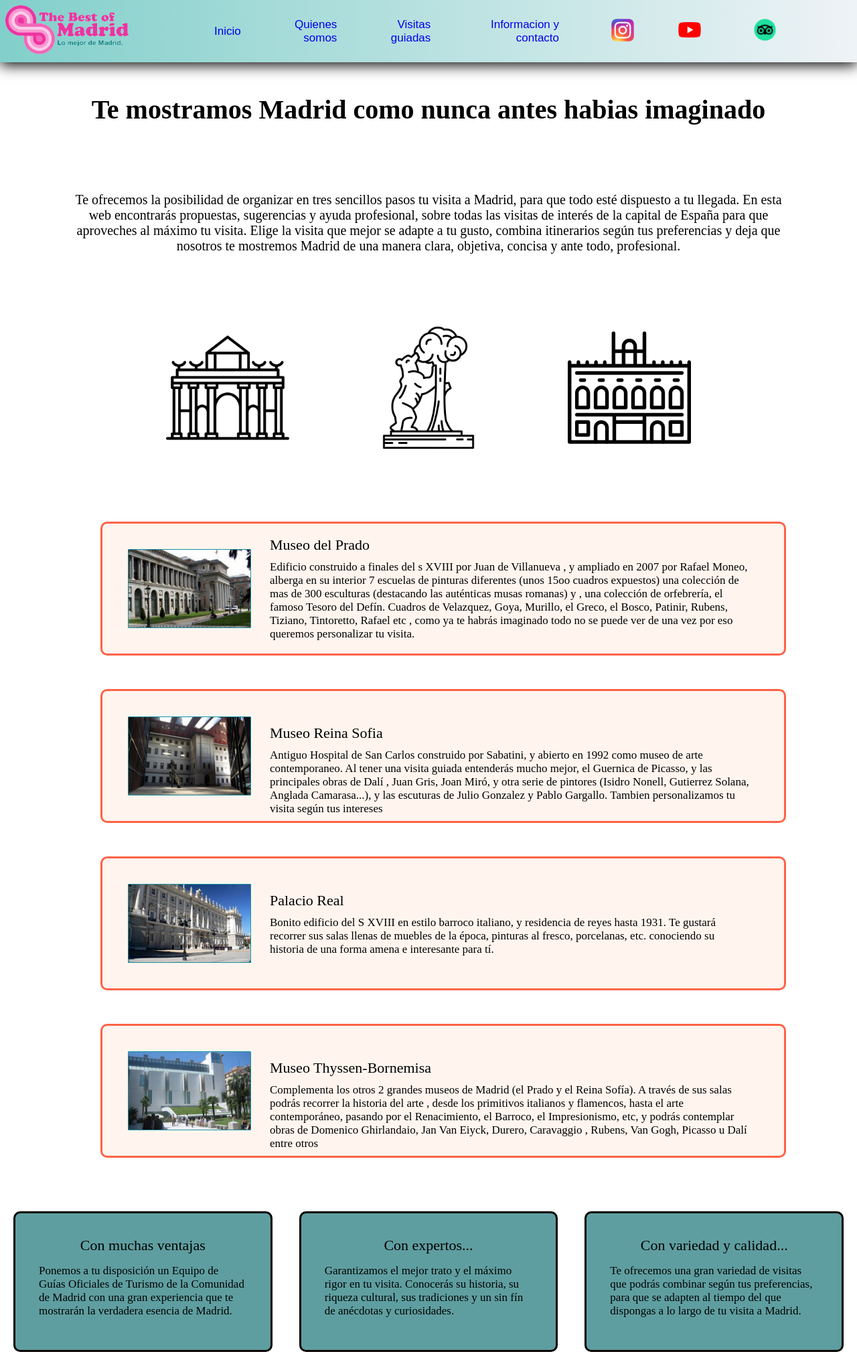
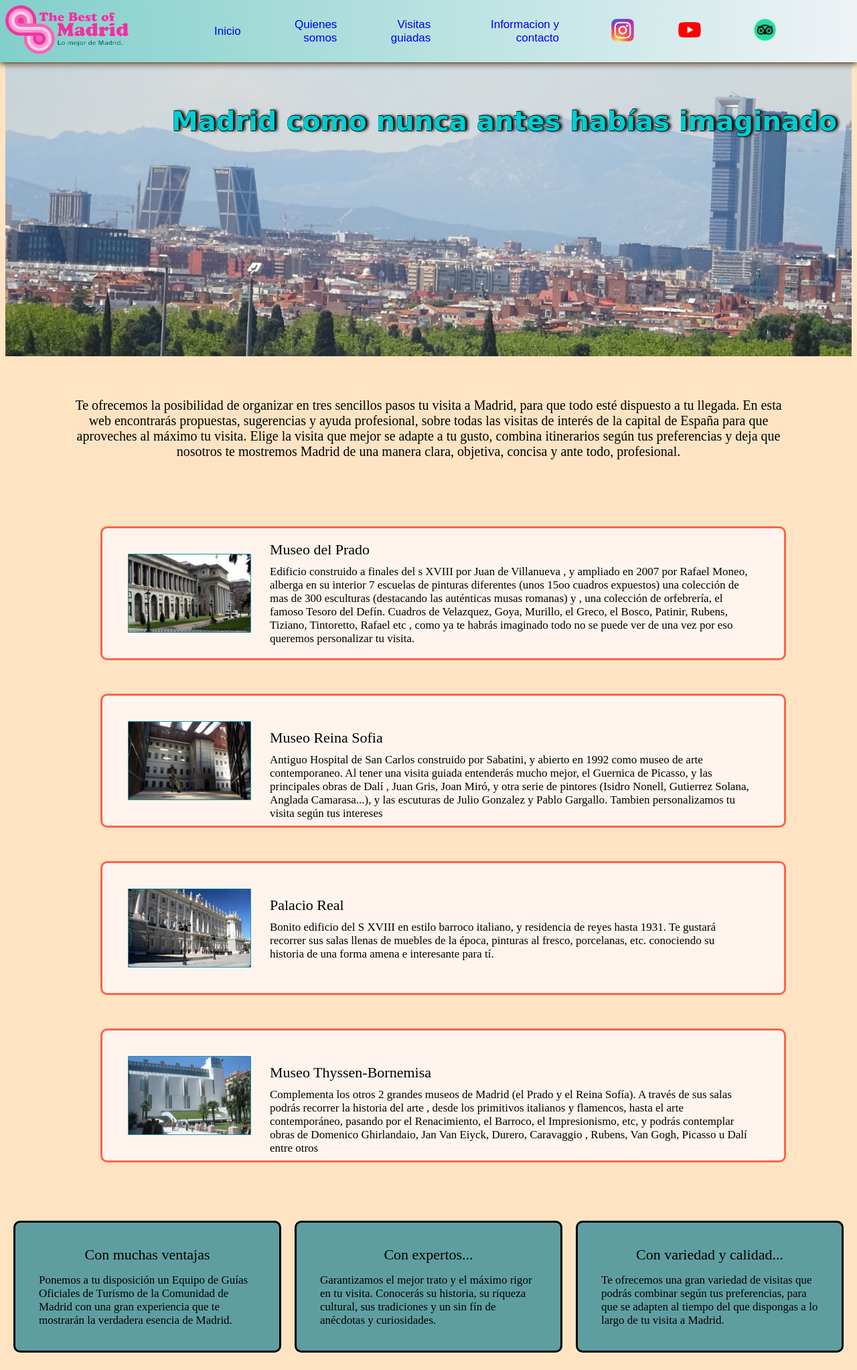
Before and after one commit to juliolilo/TheBestOfMadrid, a plain HTML site: page MiIndex.html in a window 1280 px wide. Shown: the whole page at 67% size. Drawn offline with Linux system fonts and the light colour scheme.

Commit message:
Más cambios

```diff
--- a/Informacion y contacto.css
+++ b/Informacion y contacto.css
@@ -44,6 +44,8 @@ body{
   background: -webkit-linear-gradient(180deg, hsla(206, 30%, 95%, 1) 0%, hsla(176, 45%, 66%, 1) 100%);
 
   filter: progid: DXImageTransform.Microsoft.gradient( startColorstr="#F0F4F7", endColorstr="#83D0CB", GradientType=1 );
+  box-shadow: 0 1px 10px ;
+
   position: fixed;
   z-index: 100;
   margin: 0;
--- a/Mama.css
+++ b/Mama.css
@@ -1,3 +1,11 @@
+/* 1. Color de fondo
+   2. Enlace a las visitas guiadas
+   3. Traducción a otros idiomas*/
+
+
+
+
+
 *{
     padding: 0;
     margin: 0;
@@ -6,7 +14,7 @@
 
 body{
     padding-top: 90px;
-    background-color:#fff;
+    background-color:bisque;
     box-sizing: border-box;
     margin: 0;
     /*padding: 0;*/
@@ -27,7 +35,7 @@ background: -moz-linear-gradient(180deg, hsla(206, 30%, 95%, 1) 0%, hsla(176, 45
 background: -webkit-linear-gradient(180deg, hsla(206, 30%, 95%, 1) 0%, hsla(176, 45%, 66%, 1) 100%);
 
 filter: progid: DXImageTransform.Microsoft.gradient( startColorstr="#F0F4F7", endColorstr="#83D0CB", GradientType=1 );
-    box-shadow: 0 4px 20px ;
+    box-shadow: 0 1px 10px ;
 
     position: fixed;
     z-index: 100;
@@ -40,10 +48,17 @@ filter: progid: DXImageTransform.Microsoft.gradient( startColorstr="#F0F4F7", en
 
 
 .titulo-texto{
-    margin: 50px;
+    position: absolute;
+    top: 15%;
+    left: 20%;
 
     font-size: 40px;
     text-align: center;
+    color:darkturquoise;
+    text-shadow: 4px 0 4px black, 0 1px black, 1px 0 black, 0 -1px black;
+
+    font-family:Verdana, Geneva, Tahoma, sans-serif;
+
 
 }
 
@@ -64,7 +79,7 @@ filter: progid: DXImageTransform.Microsoft.gradient( startColorstr="#F0F4F7", en
     align-items: center;
     justify-content: center;
     text-align: center;
-    background-color:white;
+    background-color:bisque;
     flex-wrap: wrap;
 
 }
@@ -76,14 +91,15 @@ filter: progid: DXImageTransform.Microsoft.gradient( startColorstr="#F0F4F7", en
     flex-wrap: wrap;
     align-items: center;
     justify-content: center;
-    background-color:white;
+
     text-align: center;
 
 }
 
 
 .iconos{
-    display: flex;
+    display: inline-block;
+    position: relative;
     align-items: center;
     justify-content: center;
     text-align: center;
@@ -223,15 +239,18 @@ img{
 
 .contenedor-abajo{
     height: 250px;
-    background-color:#fff;
+    width: 100%;
+    background-color:bisque;
 
     display: flex;
+    align-items: center;
+    justify-content: center;
 
 }
 
 .abajo{
-    width: 100%;
-    margin: 20px;
+    width: 400px;
+    margin: 10px;
     background-color:cadetblue;
     border-radius: 10px  ;
     border-color:  blue;
@@ -296,3 +315,11 @@ img{
 .red:hover{
     transform: scale(1.1);
 }
+
+
+.img-recta{
+    width: 100%;
+    height: 450px;
+    object-fit: cover;
+    overflow: hidden;
+}
--- a/MiIndex.html
+++ b/MiIndex.html
@@ -27,9 +27,9 @@
 
         </nav>
         <div class="redes-sociales">
-            <a href="https://www.instagram.com/_thebestofmadrid/" ><img class="instagram red" src="imagenes/Instagram_logo_2016.png" alt="" ></a>
-            <a href="https://www.youtube.com/channel/UCH1LVEexcS5IKaDfP-Z9Vlw"><img class="youtube red" src="imagenes/YouTube_full-color_icon_(2017).png" alt=""></a>
-            <a href="https://www.tripadvisor.es/Attraction_Review-g187514-d15748082-Reviews-The_Best_Of_Madrid-Madrid.html " class="red"><img class="tripadvisor" src="imagenes/Tripadvisor-Emblema.png" alt=""></a>
+            <a href="https://www.instagram.com/_thebestofmadrid/" target="_blank" ><img class="instagram red" src="imagenes/Instagram_logo_2016.png" alt="" ></a>
+            <a href="https://www.youtube.com/channel/UCH1LVEexcS5IKaDfP-Z9Vlw" target="_blank"><img class="youtube red" src="imagenes/YouTube_full-color_icon_(2017).png" alt=""></a>
+            <a href="https://www.tripadvisor.es/Attraction_Review-g187514-d15748082-Reviews-The_Best_Of_Madrid-Madrid.html "  target="_blank" class="red"><img class="tripadvisor" src="imagenes/Tripadvisor-Emblema.png" alt=""></a>
         </div>
 
 
@@ -41,7 +41,18 @@
 
 
             <div class="div-titulo-texto">
-                <h1 class="titulo-texto">Te mostramos Madrid como nunca antes habias imaginado</h1>
+
+                <div class="iconos">
+                    <h1 class="titulo-texto">Madrid como nunca antes habías imaginado</h1>
+                    <img src="imagenes/DSC01397.jpg" class="img-recta" alt="">
+                   <!--  <img class="icono" src="imagenes\alcala-gate.png" alt="" >
+                    <img class="icono" src="imagenes\bear.png" alt="">
+                    <img class="icono" src="imagenes\royal-palace.png" alt="">-->
+
+                </div>
+
+
+
                 <p class="texto1">Te ofrecemos la posibilidad de organizar en tres sencillos pasos tu visita a Madrid,
                     para que todo esté dispuesto a tu llegada.
 
@@ -52,12 +63,6 @@
                     que nosotros te mostremos Madrid de una manera clara, objetiva, concisa y ante todo, profesional.
                 </p>
 
-            </div>
-            <div class="iconos">
-
-                <img class="icono" src="imagenes\alcala-gate.png" alt="" >
-                <img class="icono" src="imagenes\bear.png" alt="">
-                <img class="icono" src="imagenes\royal-palace.png" alt="">
             </div>
 
 
--- a/Quienes somos.css
+++ b/Quienes somos.css
@@ -27,7 +27,7 @@ background: -moz-linear-gradient(180deg, hsla(206, 30%, 95%, 1) 0%, hsla(176, 45
 background: -webkit-linear-gradient(180deg, hsla(206, 30%, 95%, 1) 0%, hsla(176, 45%, 66%, 1) 100%);
 
 filter: progid: DXImageTransform.Microsoft.gradient( startColorstr="#F0F4F7", endColorstr="#83D0CB", GradientType=1 );
-  box-shadow: 0 4px 20px ;
+  box-shadow: 0 1px 10px ;
 
   position: fixed;
   z-index: 100;
--- a/Visitas guiadas.css
+++ b/Visitas guiadas.css
@@ -27,6 +27,7 @@ body{
   background: -webkit-linear-gradient(180deg, hsla(206, 30%, 95%, 1) 0%, hsla(176, 45%, 66%, 1) 100%);
 
   filter: progid: DXImageTransform.Microsoft.gradient( startColorstr="#F0F4F7", endColorstr="#83D0CB", GradientType=1 );
+  box-shadow: 0 1px 10px ;
 
   position: fixed;
   z-index: 100;
```
Also changed, not shown: Quienes somos.html (+3 -3 lines), imagenes/DSC01397.jpg (added).
